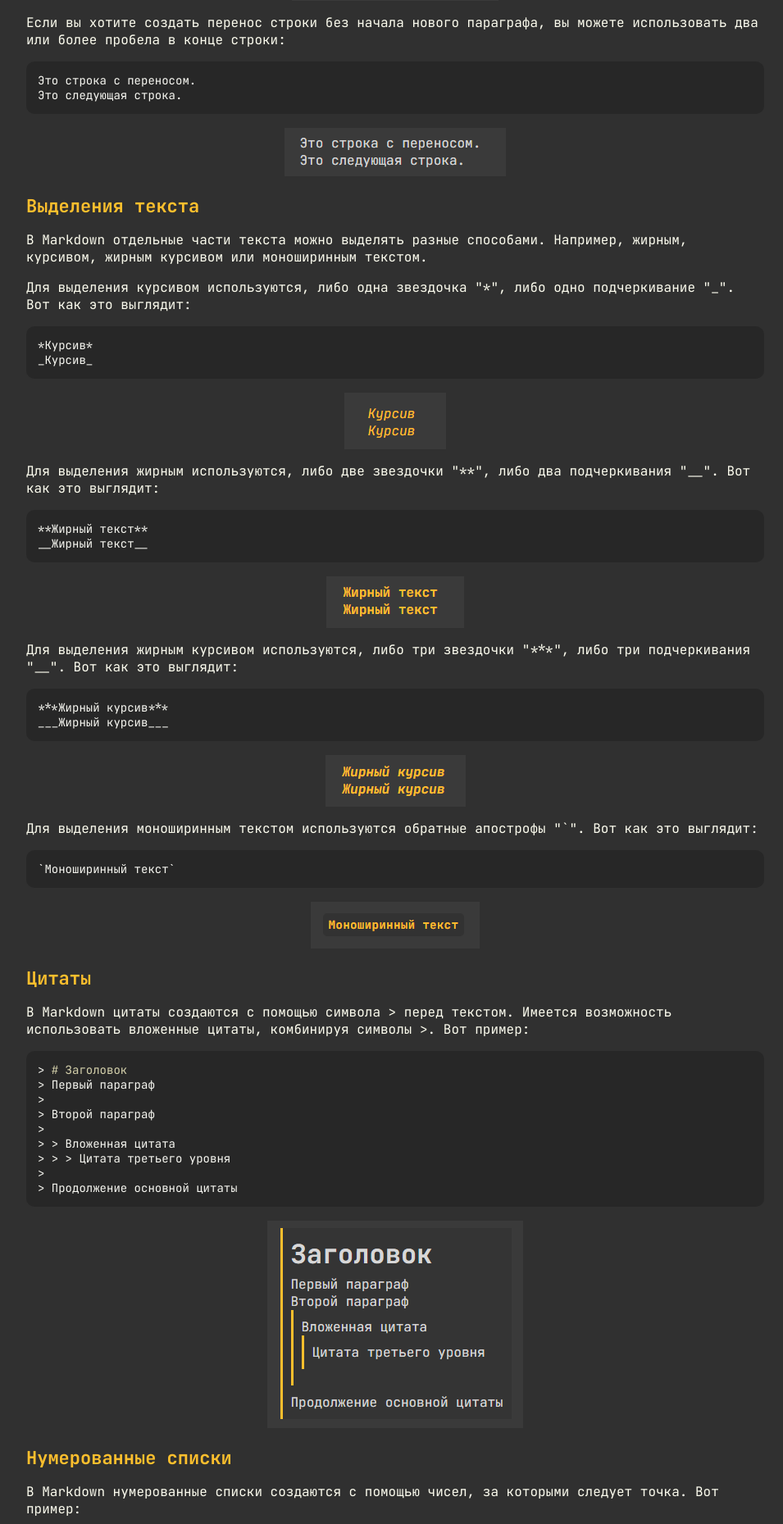
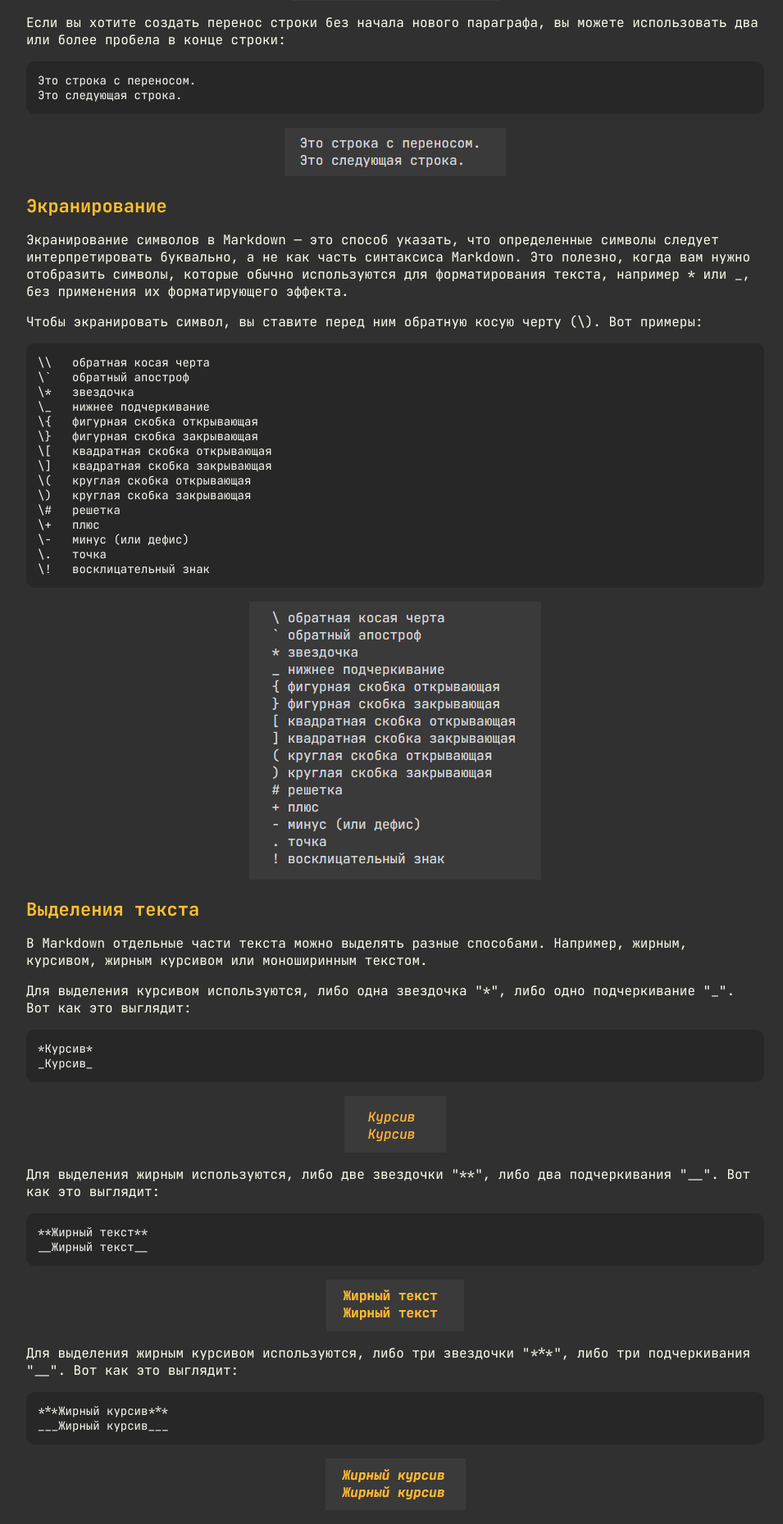
Before and after one commit to d1amantelz/Mark-My-Notes, a Django app: page /help/ in a window 1280 px wide. Shown: the part 2333-4192 px from the top of the page at 82% size, without its empty margins (158-1113 px from the left). Run offline with Django 5.2, Linux system fonts and the light colour scheme; some libraries are stand-ins or nearby versions.

Commit message:
Updated the help page, Added hints for icons, Implemented ability to share a note, etc...

```diff
--- a/noteapp/static/noteapp/css/trash_notes.css
+++ b/noteapp/static/noteapp/css/trash_notes.css
@@ -29,9 +29,6 @@
     display: inline-block;
 }
 
-.trash-note-container {
-    cursor: none;
-}
 
 .trash-note-title {
     margin: 0 0 5px 0;
--- a/noteapp/templates/help.html
+++ b/noteapp/templates/help.html
@@ -44,9 +44,11 @@
             <div class="icon-container">
                 <img src="{% static 'noteapp/svg/warning.svg' %}" alt="">
             </div>
-        <p class="p-with-icon">Этот проект применяет мощь <span class="md">Markdown</span>, преобразуя обычный текст в
+            <p class="p-with-icon">Этот проект применяет мощь <span class="md">Markdown</span>, преобразуя обычный текст
+                в
                 структурированный HTML. В
-            следующих разделах вы узнаете, что такое <span class="md">Markdown</span> и как эффективно использовать его
+                следующих разделах вы узнаете, что такое <span class="md">Markdown</span> и как эффективно использовать
+                его
                 в рамках этого проекта.
                 Рассматривайте эту страницу как ваше персональное руководство по навигации по проекту.</p>
         </div>
@@ -63,9 +65,11 @@
             преобразован он в
             другой формат или нет. Это достигается за счет использования простого и интуитивно понятного синтаксиса.
             <br> <br>
-        <span>Markdown</span> широко используется для создания документации, написания сообщений на форумах, создания
+            <span>Markdown</span> широко используется для создания документации, написания сообщений на форумах,
+            создания
             контента для
-        сайтов и многое другое. Он поддерживается многими платформами публикации контента, такими как GitHub, GitLab,
+            сайтов и многое другое. Он поддерживается многими платформами публикации контента, такими как GitHub,
+            GitLab,
             Bitbucket, Jekyll, и многими другими.
             <br> <br>
             <span>Markdown</span> поддерживает различные элементы форматирования, такие как заголовки, ссылки, списки,
@@ -77,7 +81,8 @@
         <h2>Примеры использования Markdown</h2>
         <div class="example-container">
             <h3>Заголовки</h3>
-        <p>В Markdown заголовки создаются с помощью символа решетки #. Количество решеток перед заголовком определяет
+            <p>В Markdown заголовки создаются с помощью символа решетки #. Количество решеток перед заголовком
+                определяет
                 его уровень. Вот примеры:</p>
             <pre><code class="language-markdown"># Заголовок 1
 ## Заголовок 2
@@ -89,7 +94,8 @@
         </div>
         <div class="example-container">
             <h3>Параграфы</h3>
-        <p>В Markdown параграфы создаются с помощью одного или более последовательных строк текста, разделенных одной
+            <p>В Markdown параграфы создаются с помощью одного или более последовательных строк текста, разделенных
+                одной
                 или более пустыми строками. Вот пример:</p>
             <pre><code class="language-markdown">Это первый параграф.
 
@@ -101,6 +107,30 @@
 Это следующая строка.</code></pre>
             <img src="{% static 'noteapp/img/p-example2.png' %}" alt="">
 
+            <h3>Экранирование</h3>
+            <p>Экранирование символов в Markdown — это способ указать, что определенные символы следует
+                интерпретировать буквально, а не как часть синтаксиса Markdown. Это полезно, когда вам нужно отобразить
+                символы, которые обычно используются для форматирования текста, например * или _, без применения их
+                форматирующего эффекта.</p>
+            <p>Чтобы экранировать символ, вы ставите перед ним обратную косую черту (\). Вот примеры:</p>
+            <pre><code class="language-markdown">\\   обратная косая черта
+\`   обратный апостроф
+\*   звездочка
+\_   нижнее подчеркивание
+\{   фигурная скобка открывающая
+\}   фигурная скобка закрывающая
+\[   квадратная скобка открывающая
+\]   квадратная скобка закрывающая
+\(   круглая скобка открывающая
+\)   круглая скобка закрывающая
+\#   решетка
+\+   плюс
+\-   минус (или дефис)
+\.   точка
+\!   восклицательный знак
+</code></pre>
+            <img src="{% static 'noteapp/img/escape-example.png' %}" alt="">
+
             <h3>Выделения текста</h3>
             <p>В Markdown отдельные части текста можно выделять разные способами. Например, жирным, курсивом, жирным
                 курсивом или моноширинным текстом.</p>
@@ -111,12 +141,14 @@
 _Курсив_</code></pre>
             <img src="{% static 'noteapp/img/cursive-example.png' %}" alt="">
 
-        <p>Для выделения жирным используются, либо две звездочки "**", либо два подчеркивания "__". Вот как это выглядит:</p>
+            <p>Для выделения жирным используются, либо две звездочки "**", либо два подчеркивания "__". Вот как это
+                выглядит:</p>
             <pre><code class="python">**Жирный текст**
 __Жирный текст__</code></pre>
             <img src="{% static 'noteapp/img/bold-example.png' %}" alt="">
 
-        <p>Для выделения жирным курсивом используются, либо три звездочки "***", либо три подчеркивания "__". Вот как это выглядит:</p>
+            <p>Для выделения жирным курсивом используются, либо три звездочки "***", либо три подчеркивания "__". Вот
+                как это выглядит:</p>
             <pre><code class="language-python">***Жирный курсив***
 ___Жирный курсив___</code></pre>
             <img src="{% static 'noteapp/img/bold-cursive-example.png' %}" alt="">
@@ -163,7 +195,8 @@ ___Жирный курсив___</code></pre>
                 написать его в кавычках после url ссылки. Вот пример:</p>
             <pre><code class="language-markdown">[Google](https://google.com/ "Ссылка на Google")</code></pre>
             <img src="{% static 'noteapp/img/link-example2.png' %}" alt="">
-        <p>Ну и наконец автоматические ссылки url, которые выглядят как обычный url адрес. Достаточно окружить ссылку
+            <p>Ну и наконец автоматические ссылки url, которые выглядят как обычный url адрес. Достаточно окружить
+                ссылку
                 треугольными скобками <>. Вот пример:</p>
             <pre><code class="language-markdown">< https://google.com/ ></code></pre>
             <img src="{% static 'noteapp/img/link-example3.png' %}" alt="">
@@ -201,16 +234,19 @@ def hello_world():
             <div class="icon-container">
                 <img src="{% static 'noteapp/svg/smile.svg' %}" alt="">
             </div>
-        <p class="p-with-icon">Мы рассмотрели основные возможности <span class="md">Markdown</span>, которые позволяют
+            <p class="p-with-icon">Мы рассмотрели основные возможности <span class="md">Markdown</span>, которые
+                позволяют
                 вам эффективно
                 форматировать текст для веб-страниц и документов. Эти основные функции должны быть достаточны для
                 большинства ваших потребностей в работе с <span class="md">Markdown</span>.
                 <br><br>
-            В будущем планируется добавить еще больше возможностей, чтобы сделать <span class="md">Markdown</span> еще
+                В будущем планируется добавить еще больше возможностей, чтобы сделать <span class="md">Markdown</span>
+                еще
                 более мощным и гибким
                 инструментом для создания контента.
                 <br><br>
-            Желаем вам удачи в работе с <span class="md">Markdown</span>! Надеемся, что вы найдете его простым и удобным
+                Желаем вам удачи в работе с <span class="md">Markdown</span>! Надеемся, что вы найдете его простым и
+                удобным
                 в использовании.</p>
         </div>
     </div>
--- a/noteapp/views.py
+++ b/noteapp/views.py
@@ -55,6 +55,11 @@ class NoteUpdateView(LoginRequiredMixin, UpdateView):
         context = super().get_context_data(**kwargs)
         settings = Setting.objects.get(user=self.request.user.profile)
         context['settings'] = settings
+        context['url'] = self.request.build_absolute_uri(
+            reverse('note_view_mode',
+                    kwargs={'note_id': self.object.pk}))
+        context['text'] = 'Посмотри мою заметку!'
+        context['text'] = 'Посмотри мою заметку!'
         return context
 
 
```
Also changed, not shown: noteapp/templates/categories.html (+5 -2 lines), noteapp/templates/note_panel.html (+9 -0 lines), noteapp/templates/trash_notes.html (+4 -5 lines), noteapp/static/noteapp/img/escape-example.png (added), noteapp/static/noteapp/svg/telegram.svg (added), noteapp/static/noteapp/svg/vk.svg (added). Lines whose indentation alone changed are shown as unchanged.
